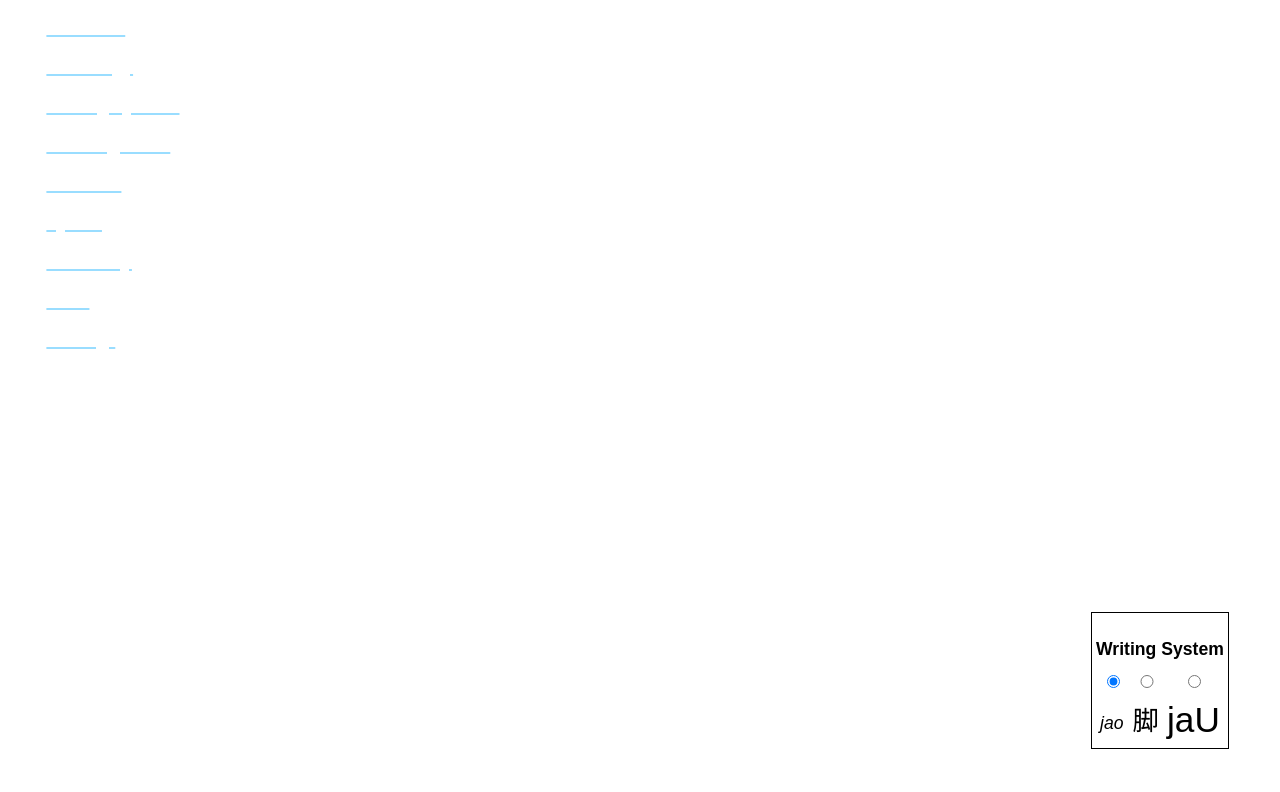
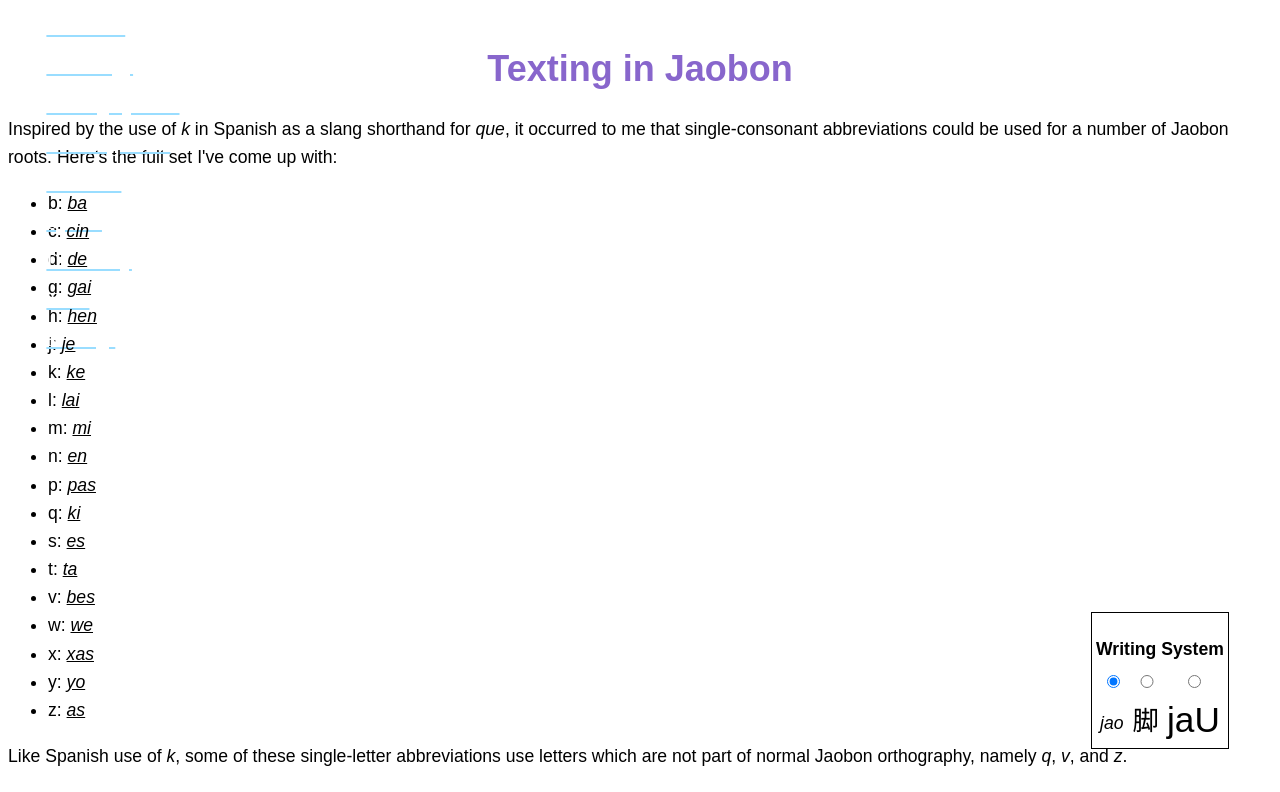
Before and after one commit to cstuartroe/jaobon, a React app: page /musings/texting_slang in a window 1280 px wide. Shown: the top 792 px of the page. Built offline with nearby package versions, Linux system fonts and the light colour scheme; the HTML template or start-up script is replaced by a standard one.

Commit message:
Texting slang

```diff
--- a/src/AnnotatedText.tsx
+++ b/src/AnnotatedText.tsx
@@ -6,6 +6,13 @@ import {WritingSystem, DisplaySettings} from "./DisplaySettings";
 
 function capitalize(s: string): string {
     return s[0].toUpperCase() + s.slice(1);
+}
+
+function languageClassName(writingSystem: WritingSystem) {
+    if (writingSystem === "texting") {
+        return "roman";
+    }
+    return writingSystem;
 }
 
 type ACProps = {
@@ -34,6 +41,8 @@ export class AnnotatedCharacter extends Component<ACProps, ACState> {
               } else {
                   return this.props.root.syllable;
               }
+          case "texting":
+              return this.props.root.singleConsonant || this.props.root.syllable;
           case "cjk":
               return this.props.root.CJK;
           case "dots":
@@ -51,7 +60,7 @@ export class AnnotatedCharacter extends Component<ACProps, ACState> {
           <span
               className={classNames([
                   "annotated",
-                  this.props.displaySettings.writingSystem,
+                  languageClassName(this.props.displaySettings.writingSystem),
                   {"tooltip-shown": this.state.tooltipShown}
               ])}
               onMouseEnter={() => this.setState({tooltipShown: true})}
@@ -86,6 +95,7 @@ const ProperNounBrackets: {[key in WritingSystem]: [string, string]} = {
     "cjk": ["《", "》"],
     "dots": ["<", ">"],
     "roman": ["", ""],
+    "texting": ["", ""],
 }
 
 type APNProps = {
@@ -99,16 +109,20 @@ class AnnotatedPN extends Component<APNProps, {}> {
     }
 
     render() {
-        const {displaySettings, pn} = this.props;
+        let {displaySettings, pn} = this.props;
         const [lbr, rbr] = ProperNounBrackets[displaySettings.writingSystem];
+
+        if (displaySettings.writingSystem === "texting") {
+            displaySettings = {...displaySettings, writingSystem: "roman"}
+        }
 
         return (
             <span className="proper-noun">
-                <span className={displaySettings.writingSystem}>{lbr}</span>
+                <span className={languageClassName(displaySettings.writingSystem)}>{lbr}</span>
                 {pn.roots.map((root, i) => (
                     <AnnotatedCharacter root={root} displaySettings={displaySettings} key={i} capitalize={i === 0}/>
                 ))}
-                <span className={displaySettings.writingSystem}>{rbr}</span>
+                <span className={languageClassName(displaySettings.writingSystem)}>{rbr}</span>
             </span>
         );
     }
@@ -251,6 +265,7 @@ export default function AnnotatedText(props: Props) {
                     let punct: string = "";
                     switch (props.displaySettings.writingSystem) {
                         case "roman":
+                        case "texting":
                             punct = piece;
                             break;
                         case "cjk":
--- a/src/App.tsx
+++ b/src/App.tsx
@@ -18,6 +18,7 @@ import DailyWords from "./DailyWords";
 import Musings from "./Musings";
 import BasicSemanticSets from "./BasicSemanticSets";
 import TokiPonaCognates from "./TokiPonaCognates";
+import TextingSlang from "./TextingSlang";
 
 type AppState = {
     displaySettings: DisplaySettings,
@@ -83,6 +84,9 @@ class App extends Component<{}, AppState> {
                                   <Route path={"/musings/toki_pona_cognates"}>
                                       <Route index element={<TokiPonaCognates/>}/>
                                   </Route>
+                                  <Route path={"/musings/texting_slang"}>
+                                      <Route index element={<TextingSlang displaySettings={this.state.displaySettings}/>}/>
+                                  </Route>
                               </Route>
                           </Routes>
                           <div style={{height: "10vh"}}/>
--- a/src/DisplaySettings.tsx
+++ b/src/DisplaySettings.tsx
@@ -2,7 +2,7 @@ import React, { Component } from "react";
 import {ROOTS} from "./roots";
 import {stringToSyllable, Syllable, syllableToDots} from "./syllables";
 
-export type WritingSystem = "roman" | "cjk" | "dots";
+export type WritingSystem = "roman" | "cjk" | "dots" | "texting";
 
 export type DisplaySettings = {
   writingSystem: WritingSystem,
--- a/src/Musings.tsx
+++ b/src/Musings.tsx
@@ -26,6 +26,7 @@ export default class Musings extends Component<Props, State> {
 
         <h3><Link to="/musings/basic_semantic_sets">Basic semantic sets</Link></h3>
         <h3><Link to="/musings/toki_pona_cognates">Toki Pona cognates</Link></h3>
+        <h3><Link to="/musings/texting_slang">Texting in Jaobon</Link></h3>
       </>
     );
   }
--- /dev/null
+++ b/src/TextingSlang.tsx
@@ -0,0 +1,66 @@
+import React, { Component } from "react";
+import {ROOTS} from "./roots";
+import {DisplaySettings} from "./DisplaySettings";
+import {AnnotatedCharacter, TranslatedLine} from "./AnnotatedText";
+import texts from "./texts";
+
+type Props = {
+  displaySettings: DisplaySettings;
+}
+
+type State = {
+}
+
+export default class TextingSlang extends Component<Props, State> {
+  constructor(props: Props) {
+    super(props);
+    this.state = {
+    };
+  }
+
+
+  render() {
+    return (
+      <>
+        <h1>Texting in Jaobon</h1>
+
+        <p>
+          Inspired by the use of <i>k</i> in Spanish as a slang shorthand for <i>que</i>, it occurred to me that
+          single-consonant abbreviations could be used for a number of Jaobon roots. Here's the full set I've come
+          up with:
+        </p>
+
+        <ul>
+          {Array.from(ROOTS.values())
+            .filter(root => root.singleConsonant !== undefined)
+            .sort((r1, r2) => r1.singleConsonant!.localeCompare(r2.singleConsonant!))
+            .map(root => (
+              <li key={root.syllable}>
+                {root.singleConsonant}:{' '}
+                <AnnotatedCharacter root={root} displaySettings={this.props.displaySettings}/>
+              </li>
+            ))
+          }
+        </ul>
+
+        <p>
+          Like Spanish use of <i>k</i>, some of these single-letter abbreviations use letters which are not part of
+          normal Jaobon orthography, namely <i>q</i>, <i>v</i>, and <i>z</i>.
+        </p>
+
+        <p>
+          Here's what some text looks like using the abbreviations:
+        </p>
+
+        {texts.get("lcc11")!.lines.map(((line, i) => (
+          <TranslatedLine
+            key={i}
+            jaobon={line.jaobon}
+            translation={""}
+            displaySettings={{...this.props.displaySettings, writingSystem: "texting"}}
+          />
+        )))}
+      </>
+    );
+  }
+}
--- a/src/TokiPonaCognates.tsx
+++ b/src/TokiPonaCognates.tsx
@@ -271,6 +271,7 @@ export default class TokiPonaCognates extends Component<Props, State> {
         <p>
           By virtue of their similarly eclectic lexeme sourcing strategies, Jaobon and Toki Pona actually share a
           number of cognates - I've identified {COGNATES.length} pairs, many of which happen to be extremely common words.
+          A full one-eighth of <i>pu</i> words have a cognate in Jaobon!
           I developed Jaobon before I learned any
           Toki Pona, so all of these cognates are purely coincidence and/or convergent evolution, rather than
           conscious or subconscious influence from Toki Pona on Jaobon. I've split the cognate pairs up by
--- a/src/roots.ts
+++ b/src/roots.ts
@@ -57,11 +57,12 @@ export type Root = {
     pos: PartOfSpeech[],
     etymologies: Etymology[],
     CJK: string,
+    singleConsonant?: string,
 }
 
 const usedCJK = new Set<string>();
 
-function root(syllable: string, definition: string, pos: PartOfSpeech[], CJK: string, etymologies: [SourceLanguage, string][]): [string, Root] {
+function root(syllable: string, definition: string, pos: PartOfSpeech[], CJK: string, etymologies: [SourceLanguage, string][], singleConsonant: string | undefined = undefined): [string, Root] {
     if (!validSyllableString(syllable)) {
         throw `Invalid syllable: ${syllable}`
     }
@@ -83,6 +84,7 @@ function root(syllable: string, definition: string, pos: PartOfSpeech[], CJK: st
             pos,
             CJK,
             etymologies: etymologies.map(([language, word], _) => ({language, word})),
+            singleConsonant,
         },
     ];
 }
@@ -129,6 +131,7 @@ export const ROOTS = new Map<string, Root>([
         ["voice particle"],
         "使",
         [["Spanish", "hacer"]],
+        "z",
     ),
     root(
         "ba",
@@ -136,6 +139,7 @@ export const ROOTS = new Map<string, Root>([
         ["transitive verb"],
         "把",
         [["Chinese", "把"]],
+        "b",
     ),
     root(
         "bai",
@@ -199,6 +203,7 @@ export const ROOTS = new Map<string, Root>([
         ["noun"],
         "次",
         [["Spanish", "vez"]],
+        "v",
     ),
     root(
         "bi",
@@ -381,6 +386,7 @@ export const ROOTS = new Map<string, Root>([
         ["transitive verb"],
         "请",
         [["Chinese", "请"]],
+        "c",
     ),
     root(
         "cis",
@@ -500,6 +506,7 @@ export const ROOTS = new Map<string, Root>([
         ["preposition", "linking particle"],
         "从",
         [["Spanish", "de"]],
+        "d",
     ),
     root(
         "dek",
@@ -605,6 +612,7 @@ export const ROOTS = new Map<string, Root>([
         ["preposition", "aspect particle"],
         "在",
         [["Spanish", "en"]],
+        "n",
     ),
     root(
         "es",
@@ -612,6 +620,7 @@ export const ROOTS = new Map<string, Root>([
         ["voice particle"],
         "是",
         [["Spanish", "es"], ["Spanish", "estar"]],
+        "s",
     ),
     root(
         "ga",
@@ -626,6 +635,7 @@ export const ROOTS = new Map<string, Root>([
         ["adverb"],
         "该",
         [["Chinese", "该"]],
+        "g",
     ),
     root(
         "gak",
@@ -836,6 +846,7 @@ export const ROOTS = new Map<string, Root>([
         ["adverb"],
         "很",
         [["Chinese", "很"]],
+        "h",
     ),
     root(
         "hes",
@@ -983,6 +994,7 @@ export const ROOTS = new Map<string, Root>([
         ["determiner"],
         "这",
         [["Chinese", "这"]],
+        "j",
     ),
     root(
         "jek",
@@ -1144,6 +1156,7 @@ export const ROOTS = new Map<string, Root>([
         ["determiner"],
         "何",
         [["Spanish", "qué"]],
+        "k",
     ),
     root(
         "kek",
@@ -1172,6 +1185,7 @@ export const ROOTS = new Map<string, Root>([
         ["relativizer"],
         "者",
         [["French", "qui"]],
+        "q",
     ),
     root(
         "kik",
@@ -1270,6 +1284,7 @@ export const ROOTS = new Map<string, Root>([
         ["intransitive verb"],
         "来",
         [["Chinese", "来"]],
+        "l",
     ),
     root(
         "lak",
@@ -1494,6 +1509,7 @@ export const ROOTS = new Map<string, Root>([
         ["pronoun"],
         "我",
         [["English", "me"], ["Spanish", "mí"]],
+        "m",
     ),
     root(
         "mik",
@@ -1816,6 +1832,7 @@ export const ROOTS = new Map<string, Root>([
         ["preposition", "aspect particle"],
         "过",
         [["English", "pass"], ["Spanish", "pasar"]],
+        "p",
     ),
     root(
         "pe",
@@ -2075,6 +2092,7 @@ export const ROOTS = new Map<string, Root>([
         ["pronoun"],
         "他",
         [["Chinese", "他"], ["Chinese", "她"], ["Chinese", "它"]],
+        "t",
     ),
     root(
         "tai",
@@ -2278,6 +2296,7 @@ export const ROOTS = new Map<string, Root>([
         ["noun"],
         "为",
         [["English", "way"], ["Chinese", "为"]],
+        "w",
     ),
     root(
         "wek",
@@ -2369,6 +2388,7 @@ export const ROOTS = new Map<string, Root>([
         ["noun"],
         "时",
         [["Chinese", "时间"], ["Chinese", "小时"]],
+        "x",
     ),
     root(
         "xai",
@@ -2593,6 +2613,7 @@ export const ROOTS = new Map<string, Root>([
         ["existential"],
         "有",
         [["Chinese", "有"]],
+        "y",
     ),
     root(
         "yoi",
```
